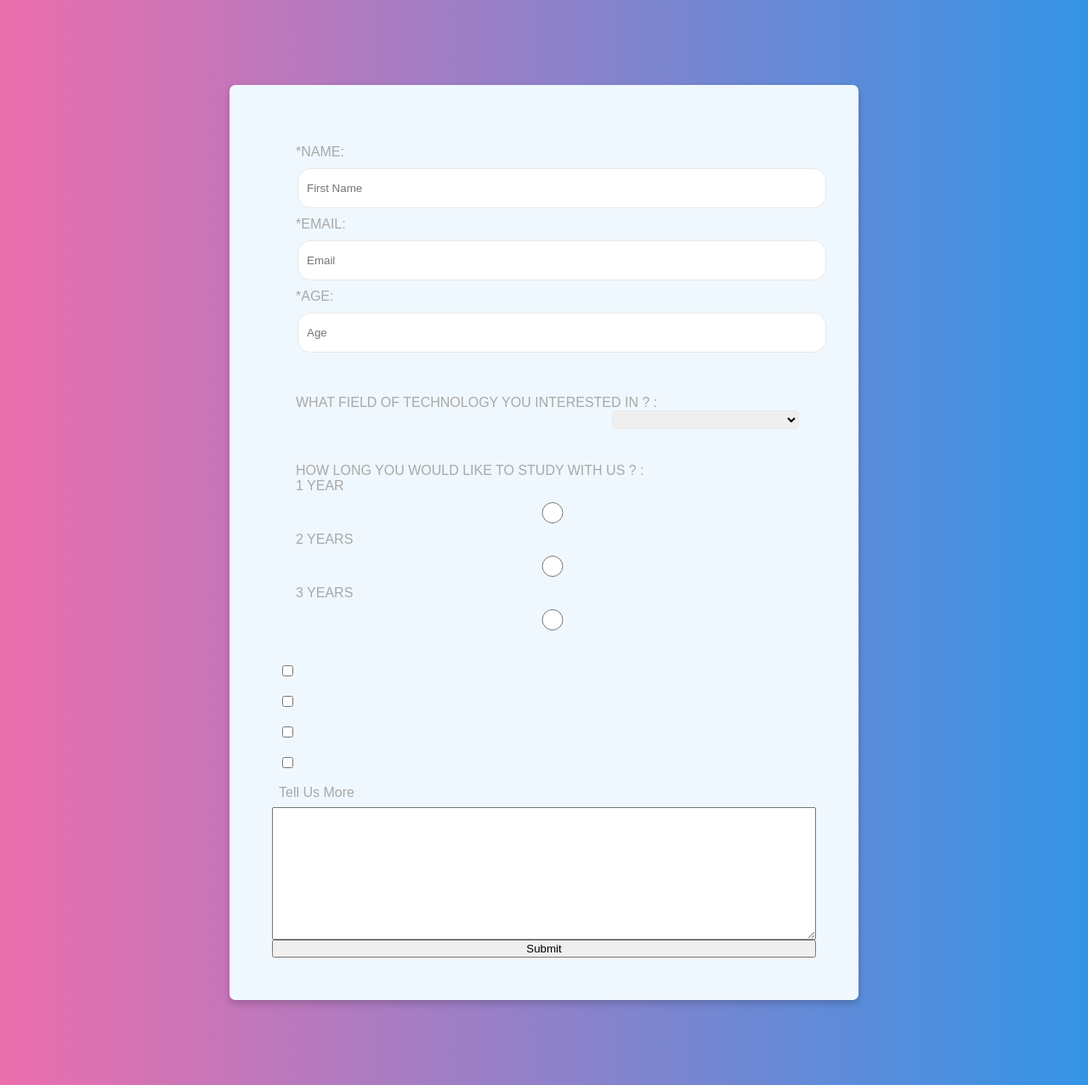
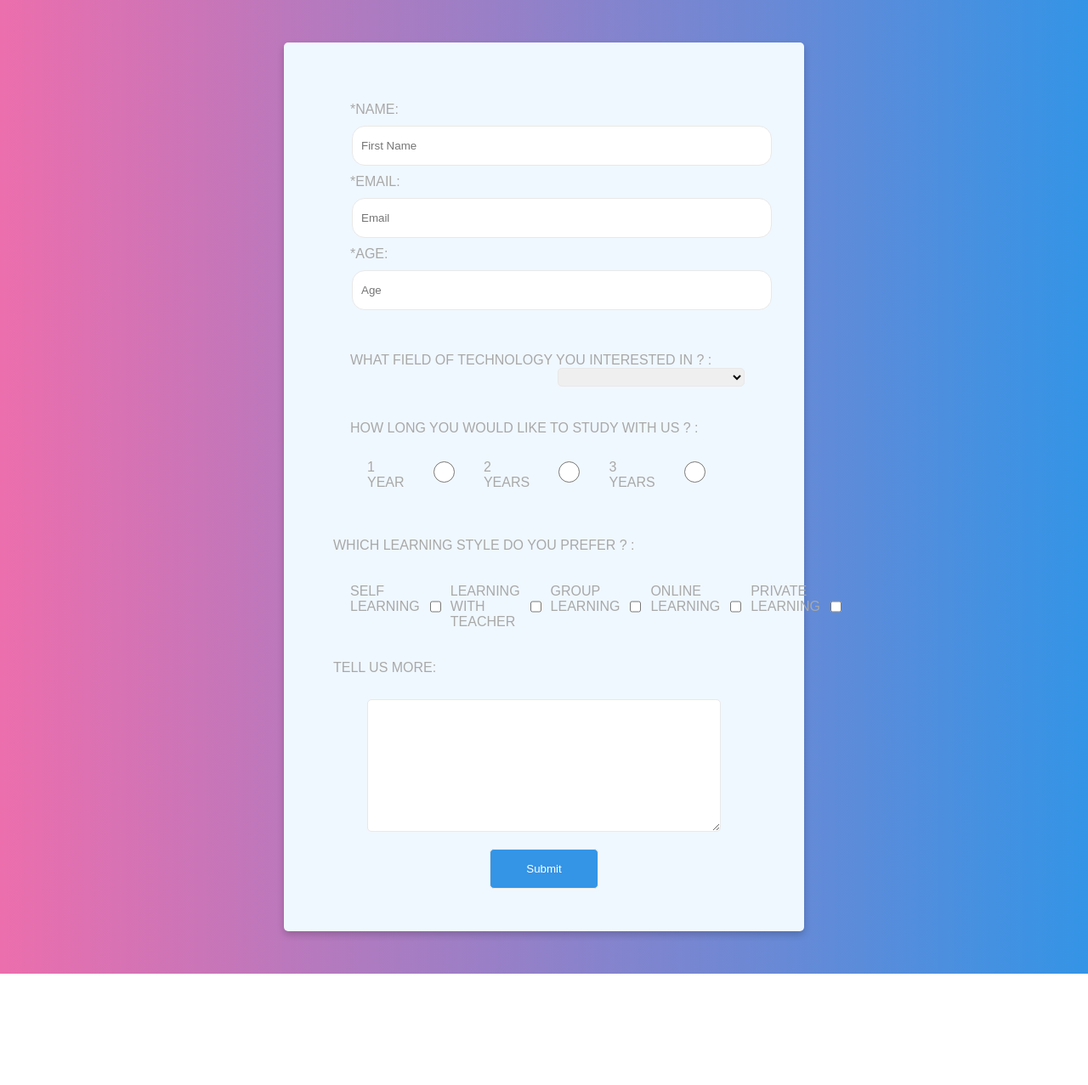
Before and after one commit to davidrobertsdev/survey-form, a plain HTML site: page index.html in a window 1280 px wide. Shown: the whole page at 85% size. After the commit the page ends 1146 px from the top, so only its background shows below. Drawn offline with Linux system fonts and the light colour scheme.

Commit message:
added more styles

```diff
--- a/index.html
+++ b/index.html
@@ -16,9 +16,20 @@ body {
     background: #3494E6;  /* fallback for old browsers */
     background: -webkit-linear-gradient(to right, #EC6EAD, #3494E6);  /* Chrome 10-25, Safari 5.1-6 */
     background: linear-gradient(to right, #EC6EAD, #3494E6); /* W3C, IE 10+/ Edge, Firefox 16+, Chrome 26+, Opera 12+, Safari 7+ */
+    background-repeat: no-repeat;
+    background-size: cover;
 
 
+}
 
+/* No select highlighting */
+.noSelect {
+    -webkit-touch-callout: none;
+    -webkit-user-select: none;
+    -khtml-user-select: none;
+    -moz-user-select: none;
+    -ms-user-select: none;
+    user-select: none;
 }
 
 div {
@@ -30,15 +41,15 @@ form {
     color: 	#A8A8A8;
     display: flex;
     flex-direction:column;
-    justify-content: flex-start;
     font-family: sans-serif;
-    margin:  100px auto;
-    width: 50%;
+    margin:  50px auto;
+    width: 40%;
     background-color: aliceblue;
     padding: 50px;
     box-shadow: 0 4px 8px 0 rgba(0,0,0,0.2);
     transition: 0.3s;
-    border-radius: 7px; /* 5px rounded corners */
+    border-radius: 5px; /* 5px rounded corners */
+
 
 }
 
@@ -53,6 +64,7 @@ label {
     border-radius: 15px;
     border: 1px solid #E8E8E8;
     height: 25px;
+
 }
     #tech-field {
      padding: 10px;
@@ -62,13 +74,41 @@ label {
      height: 20px;
      border: 1px solid #E8E8E8;
     }
+
+    .radio-checkbox-section {
+     display: flex;
+     flex-direction: row;
+
+    }
+
+
+
+    textarea {
+
+        border-radius: 5px;
+        border: 1px solid #E8E8E8;
+        margin: 20px auto;
+        font: 14px;
+        width: 80%;
+    }
+
+    #submit {
+        margin: auto;
+        width: 25%;
+        padding: 15px;
+        border-radius: 5px;
+        border: 1px solid #E8E8E8;
+        background:#3494E6;
+        color: white;
+
+    }
     </style>
     <main>
 
         <form>
         <div id="text-box-section">
            <label for="name">*NAME:</label>
-            <input class="textbox" type = "textbox" placeholder="First Name" required>
+            <input class="textbox noSelect" type = "textbox" placeholder="First Name" required>
 
            <label for="email">*EMAIL:</label>
             <input class ="textbox"type = "textbox" placeholder="Email">
@@ -90,35 +130,44 @@ label {
         <!-- Radio Buttons -->
         <div>
            <label for="name">HOW LONG YOU WOULD LIKE TO STUDY WITH US ? :</label><br/>
-
+         <div class="radio-checkbox-section ">
             <label for="study-time">1 YEAR</label>
-            <input class="textbox" type = "radio" name="study-time">
+            <input class="textbox " type = "radio" name="study-time">
 
             <label for="2 YEARS">2 YEARS</label>
             <input class ="textbox"type = "radio" name ="study-time">
 
             <label for="3 YEARS">3 YEARS</label>
             <input class ="textbox"type = "Radio" name="study-time">
-
+        </div >
         </div>
        <!-- checkboxes -->
-       <label for="email">
+       <label for ="checkboxes">WHICH LEARNING STYLE DO YOU PREFER ? :</label>
+       <div class ="radio-checkbox-section">
+
+       <label for="self-learning">SELF LEARNING</label>
+        <input class ="checkbox" type = "checkbox" >
+
+       <label for="learn-with-teacher">LEARNING WITH TEACHER</label>
+        <input class ="checkbox"type = "checkbox">
+
+       <label for="group-learning">GROUP LEARNING</label>
         <input class ="checkbox"type = "checkbox" >
-       </label> <label for="Email">
+
+        <label for="online-learning">ONLINE LEARNING</label>
         <input class ="checkbox"type = "checkbox">
-       </label>
-       <label for="email">
-        <input class ="checkbox"type = "checkbox" >
-       </label> <label for="Email">
+
+     <label for="Private learning">PRIVATE LEARNING</label>
         <input class ="checkbox"type = "checkbox">
-       </label>
-       <label>Tell Us More</label>
+
+    </div>
+       <label>TELL US MORE:</label>
            <!-- Text area -->
            <textarea type="textarea" rows="10" cols="30"></textarea>
 
 
        <!-- <button>Submit</button> -->
-       <button>Submit</button>
+       <button id="submit">Submit</button>
         </form>
     </main>
 
```
